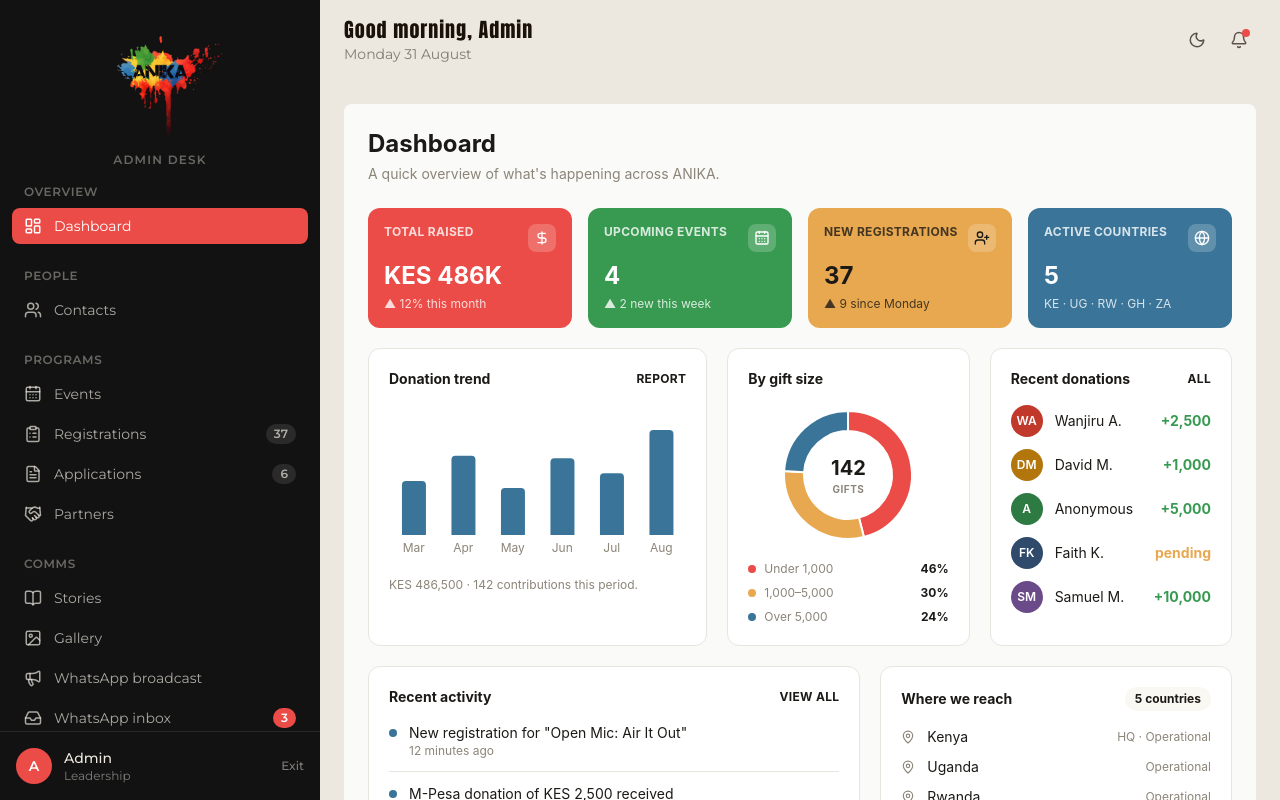
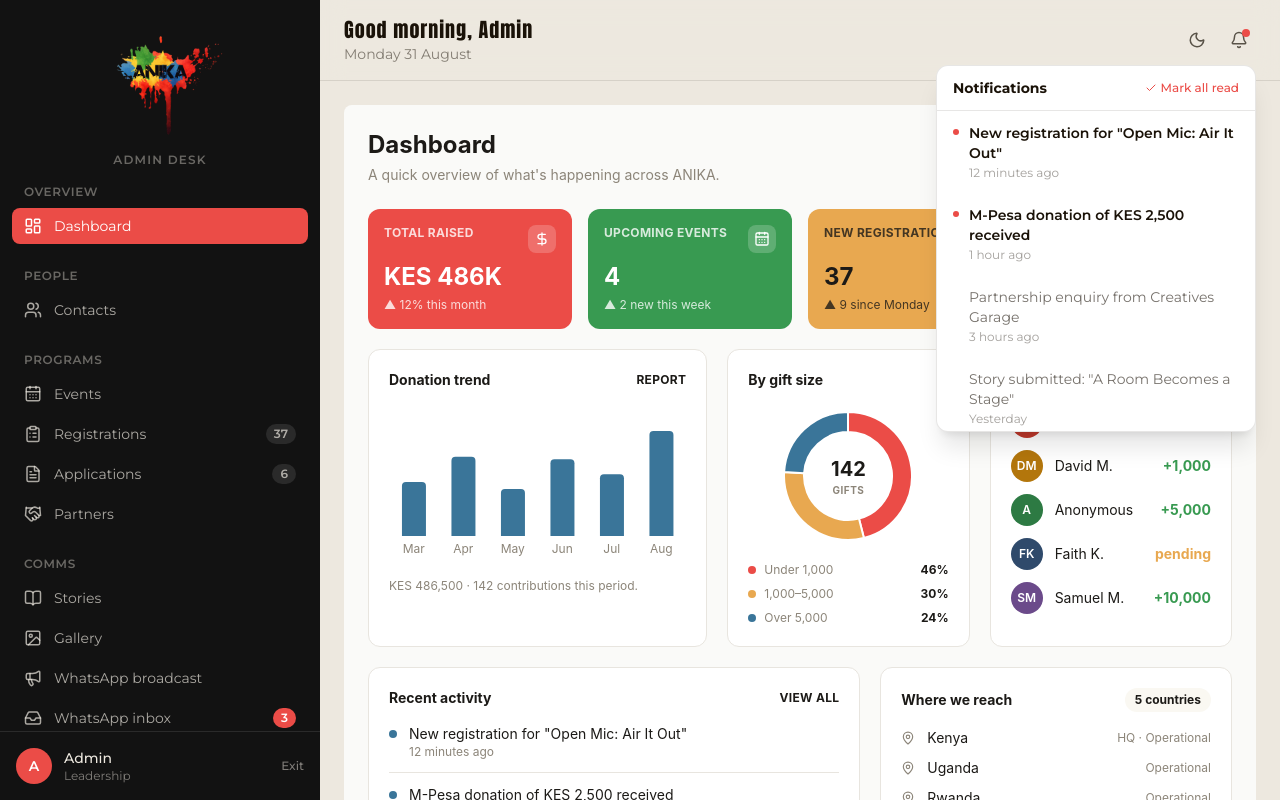
Before and after one commit to Jkosencha/Anika-Initiative, a React (Vite) app: page /admin in a window 1280 px wide. Both pictures are taken after a click on the button 1239 px from the left and 40 px from the top of the page. Built offline with nearby package versions, Linux system fonts and the light colour scheme.

Commit message:
make topbar blurry and fix notification functionality

```diff
--- a/src/admin/layout/AdminLayout.jsx
+++ b/src/admin/layout/AdminLayout.jsx
@@ -19,13 +19,15 @@ function AdminLayout() {
       <Sidebar open={sidebarOpen} onClose={() => setSidebarOpen(false)} />
 
       <div className="flex flex-1 flex-col overflow-hidden">
-        <Topbar
-          onMenuClick={() => setSidebarOpen(true)}
-          theme={theme}
-          onToggleTheme={() => setTheme((t) => (t === 'dark' ? 'light' : 'dark'))}
-        />
-        <main className="flex-1 overflow-y-auto p-6">
-          <Outlet context={{ theme }}/>
+        <main className="flex-1 overflow-y-auto">
+          <Topbar
+            onMenuClick={() => setSidebarOpen(true)}
+            theme={theme}
+            onToggleTheme={() => setTheme((t) => (t === 'dark' ? 'light' : 'dark'))}
+          />
+          <div className="p-6">
+            <Outlet context={{ theme }} />
+          </div>
         </main>
       </div>
     </div>
--- a/src/admin/layout/Topbar.jsx
+++ b/src/admin/layout/Topbar.jsx
@@ -1,4 +1,5 @@
-import { Menu, Moon, Sun, Bell } from 'lucide-react'
+import { useState } from 'react'
+import { Menu, Moon, Sun, Bell, Check } from 'lucide-react'
 
 function greeting() {
   const hour = new Date().getHours()
@@ -15,9 +16,28 @@ function today() {
   })
 }
 
+const initialNotifications = [
+  { id: 1, text: 'New registration for "Open Mic: Air It Out"', time: '12 minutes ago', read: false },
+  { id: 2, text: 'M-Pesa donation of KES 2,500 received', time: '1 hour ago', read: false },
+  { id: 3, text: 'Partnership enquiry from Creatives Garage', time: '3 hours ago', read: true },
+  { id: 4, text: 'Story submitted: "A Room Becomes a Stage"', time: 'Yesterday', read: true },
+]
+
 function Topbar({ onMenuClick, theme, onToggleTheme }) {
+  const [notifOpen, setNotifOpen] = useState(false)
+  const [notifications, setNotifications] = useState(initialNotifications)
+  const unreadCount = notifications.filter((n) => !n.read).length
+
+  function markAllRead() {
+    setNotifications((prev) => prev.map((n) => ({ ...n, read: true })))
+  }
+
+  function markRead(id) {
+    setNotifications((prev) => prev.map((n) => (n.id === id ? { ...n, read: true } : n)))
+  }
+
   return (
-    <header className="flex items-center gap-4 bg-cream px-6 py-4 dark:bg-charcoal">
+    <header className="sticky top-0 z-20 flex items-center gap-4 border-b border-ink/10 bg-cream/70 px-6 py-4 backdrop-blur-md dark:border-white/10 dark:bg-charcoal/70">
       <button onClick={onMenuClick} className="text-ink/70 hover:text-ink dark:text-cream/70 dark:hover:text-cream lg:hidden">
         <Menu size={22} />
       </button>
@@ -36,13 +56,63 @@ function Topbar({ onMenuClick, theme, onToggleTheme }) {
           {theme === 'dark' ? <Sun size={18} /> : <Moon size={18} />}
         </button>
 
+        <div className="relative">
           <button
+            onClick={() => setNotifOpen((v) => !v)}
             aria-label="Notifications"
             className="relative rounded-lg p-2 text-ink/70 hover:bg-ink/5 hover:text-ink dark:text-cream/70 dark:hover:bg-white/5 dark:hover:text-cream"
           >
             <Bell size={18} />
+            {unreadCount > 0 && (
               <span className="absolute right-1.5 top-1.5 h-2 w-2 rounded-full bg-coral" />
+            )}
           </button>
+
+          {notifOpen && (
+            <>
+              <button
+                aria-label="Close notifications"
+                onClick={() => setNotifOpen(false)}
+                className="fixed inset-0 z-20"
+              />
+              <div className="absolute right-0 top-full z-30 mt-2 w-80 overflow-hidden rounded-xl border border-ink/10 bg-white shadow-xl dark:border-white/10 dark:bg-charcoal">
+                <div className="flex items-center justify-between border-b border-ink/10 px-4 py-3 dark:border-white/10">
+                  <span className="text-sm font-bold">Notifications</span>
+                  {unreadCount > 0 && (
+                    <button
+                      onClick={markAllRead}
+                      className="flex items-center gap-1 text-xs font-medium text-coral hover:underline"
+                    >
+                      <Check size={12} /> Mark all read
+                    </button>
+                  )}
+                </div>
+                <ul className="max-h-80 overflow-y-auto">
+                  {notifications.map((n) => (
+                    <li key={n.id}>
+                      <button
+                        onClick={() => markRead(n.id)}
+                        className="flex w-full items-start gap-2.5 border-b border-ink/5 px-4 py-3 text-left last:border-b-0 hover:bg-ink/5 dark:border-white/5 dark:hover:bg-white/5"
+                      >
+                        <span
+                          className={`mt-1.5 h-1.5 w-1.5 shrink-0 rounded-full ${
+                            n.read ? 'bg-transparent' : 'bg-coral'
+                          }`}
+                        />
+                        <span>
+                          <p className={`text-sm ${n.read ? 'text-ink/60 dark:text-cream/60' : 'font-semibold text-ink dark:text-cream'}`}>
+                            {n.text}
+                          </p>
+                          <p className="mt-0.5 text-xs text-ink/40 dark:text-cream/40">{n.time}</p>
+                        </span>
+                      </button>
+                    </li>
+                  ))}
+                </ul>
+              </div>
+            </>
+          )}
+        </div>
       </div>
     </header>
   )
```
Lines whose indentation alone changed are shown as unchanged.
